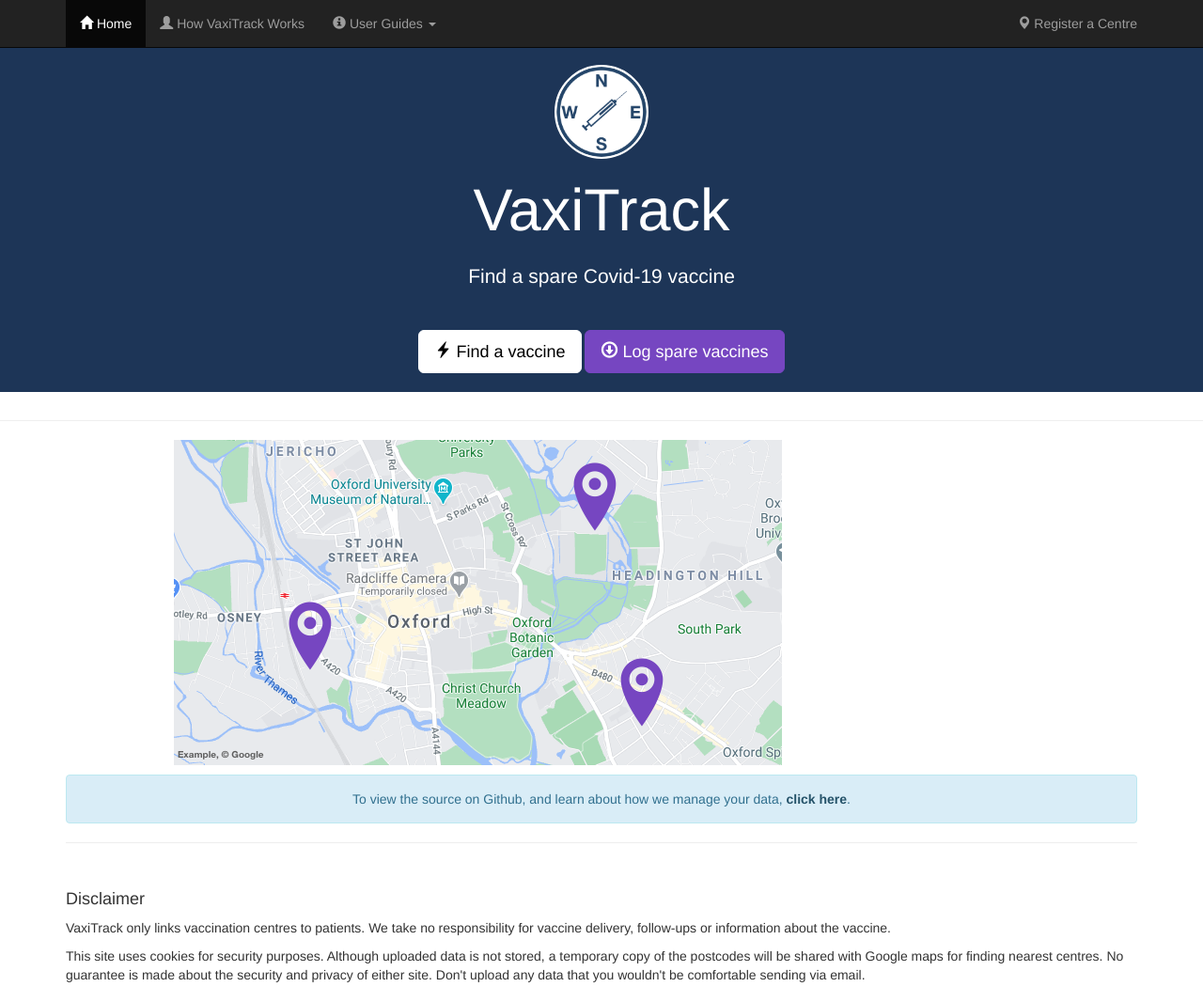
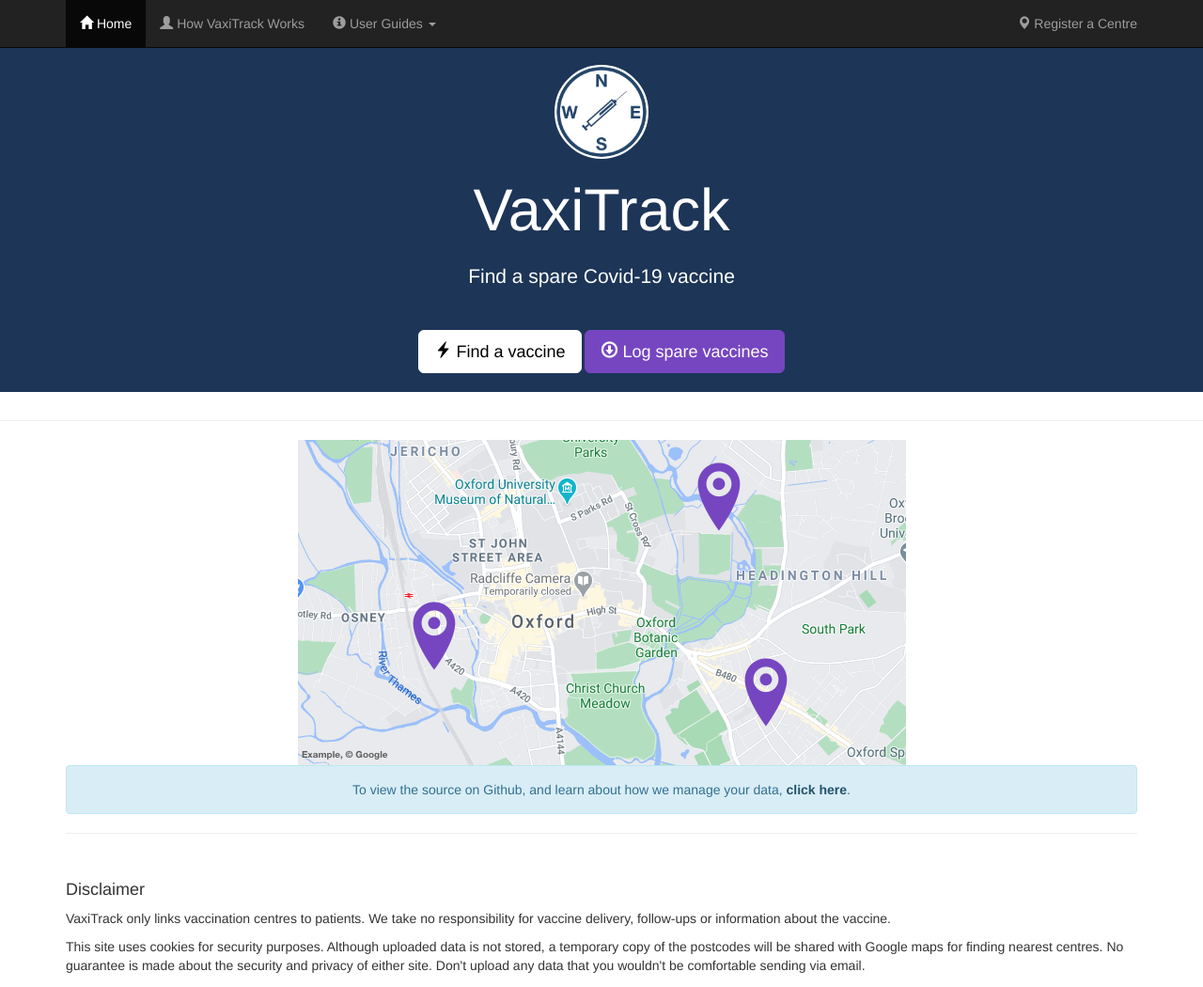
Before and after one commit to ajbarker93/vaxi_track, a Django app: page / in a window 1280 px wide. Shown: the top 1050 px of the page at 94% size. Run offline with Django 3.2, Linux system fonts and the light colour scheme; some libraries are stand-ins or nearby versions.

Commit message:
Stable. Before backend integration.

```diff
--- a/hello/templates/index.html
+++ b/hello/templates/index.html
@@ -16,7 +16,9 @@
 </div>
 <hr>
 <div class="container">
-  <p class="center"><img src="static/ox_map_v1.png"/></p>
+  <div class="center">
+    <img src="static/ox_map_v1.png" style="display: block; margin: 0 auto;"/>
+  </div>
 </div>
 <div class="container">
   <div class="alert alert-info text-center" role="alert">
```
